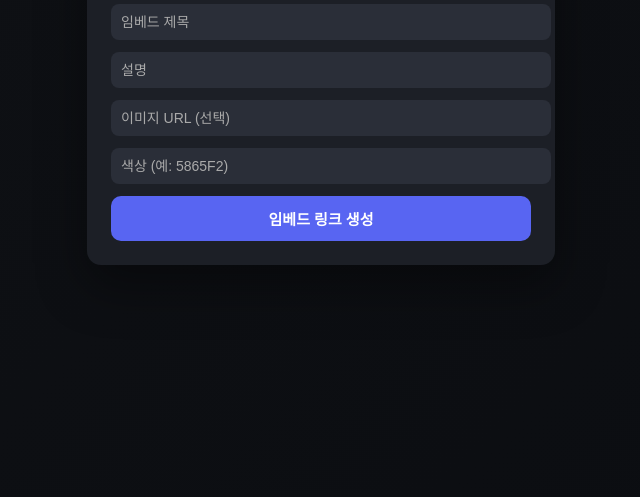
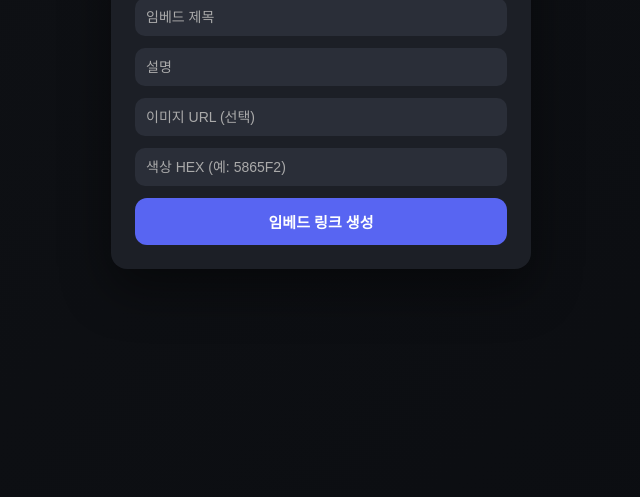
Before and after one commit to Minkyu1016/discordembed, a website: page public/index.html in a window 1280 px wide. Shown: the part 303-800 px from the top of the page, without its empty margins (319-959 px from the left). Drawn offline with Linux system fonts and the light colour scheme.

Commit message:
Update index.html

```diff
--- a/public/index.html
+++ b/public/index.html
@@ -6,6 +6,8 @@
 <meta name="viewport" content="width=device-width, initial-scale=1.0" />
 
 <style>
+* { box-sizing: border-box; }
+
 body {
   margin: 0;
   min-height: 100vh;
@@ -21,55 +23,52 @@
   width: 100%;
   max-width: 420px;
   background: #1c1f26;
-      border-radius: 14px;
+  border-radius: 16px;
   padding: 24px;
-      box-shadow: 0 20px 50px rgba(0,0,0,.4);
+  box-shadow: 0 20px 50px rgba(0,0,0,.45);
 }
 
 h1 {
-      margin: 0 0 20px;
+  margin: 0 0 18px;
+  text-align: center;
   font-size: 22px;
-      text-align: center;
 }
 
 input {
   width: 100%;
-      padding: 10px;
+  padding: 11px;
   margin-bottom: 12px;
-      border-radius: 8px;
+  border-radius: 10px;
   border: none;
   background: #2a2e38;
   color: #fff;
   font-size: 14px;
 }
 
-    input::placeholder {
-      color: #aaa;
-    }
+input::placeholder { color: #aaa; }
 
 button {
   width: 100%;
-      padding: 12px;
+  padding: 13px;
   border: none;
-      border-radius: 10px;
-      background: #5865f2;
+  border-radius: 12px;
+  background: #5865F2;
   color: #fff;
   font-size: 15px;
+  font-weight: 600;
   cursor: pointer;
-      font-weight: 600;
 }
 
-    button:hover {
-      background: #4752c4;
-    }
+button:hover { background: #4752c4; }
 
 .result {
-      margin-top: 16px;
-      font-size: 13px;
-      word-break: break-all;
+  margin-top: 14px;
   background: #111318;
   padding: 10px;
   border-radius: 8px;
+  font-size: 13px;
+  word-break: break-all;
+  display: none;
   text-align: center;
 }
 </style>
@@ -79,14 +78,14 @@
   <div class="card">
     <h1>Discord Embed Generator</h1>
 
-    <input id="title" placeholder="임베드 제목" />
-    <input id="description" placeholder="설명" />
-    <input id="image" placeholder="이미지 URL (선택)" />
-    <input id="color" placeholder="색상 (예: 5865F2)" />
+    <input id="title" placeholder="임베드 제목">
+    <input id="description" placeholder="설명">
+    <input id="image" placeholder="이미지 URL (선택)">
+    <input id="color" placeholder="색상 HEX (예: 5865F2)">
 
     <button onclick="create()">임베드 링크 생성</button>
 
-    <div id="result" class="result" style="display:none;"></div>
+    <div id="result" class="result"></div>
   </div>
 
 <script>
@@ -103,9 +102,4 @@
   });
 
   const data = await res.json();
-      result.style.display = "block";
-      result.innerHTML = `<a href="${data.url}" target="_blank" style="color:#8ea1ff">${data.url}</a>`;
-    }
-  </script>
-</body>
-</html>
+  result.style.di
```
Lines whose indentation alone changed are shown as unchanged.
